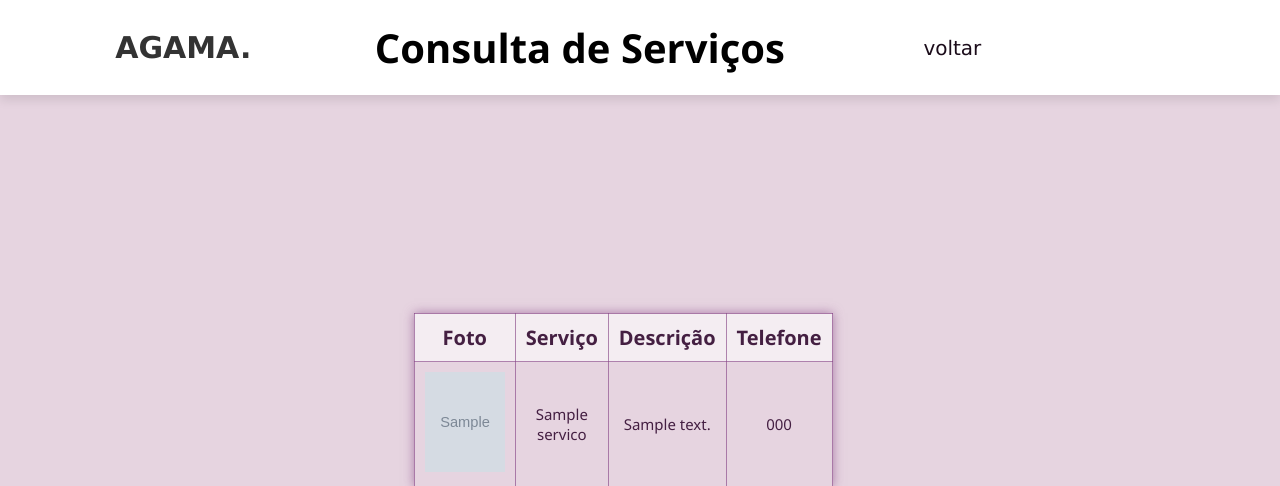
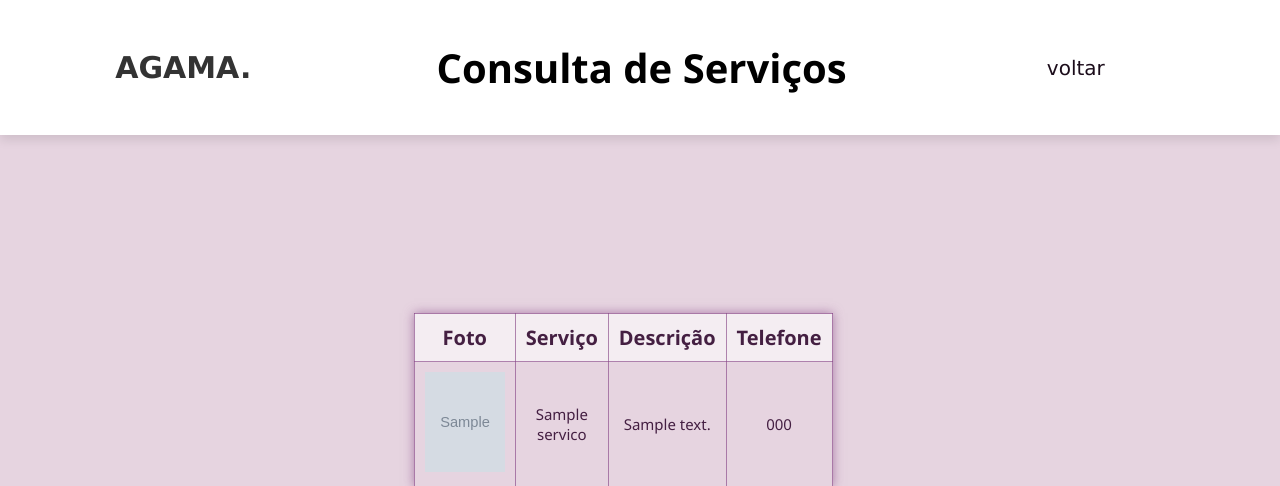
Before and after one commit to Hunterspinola/tcc, a PHP site: page /tcc/consulta-servicos.php in a window 1280 px wide. Shown: the top 486 px of the page. Run offline with PHP 8.4, Linux system fonts and the light colour scheme; tables that the repository leaves empty hold one stand-in row (values such as "Sample post"); grey boxes marked "Sample" are stand-in pictures.

Commit message:
centraliza h1

```diff
--- a/consulta-servicos.css
+++ b/consulta-servicos.css
@@ -135,3 +135,9 @@ th {
 tr:nth-child(even) {
   background-color: #f2f2f2;
 }
+
+h1.cs {
+  text-align: center;
+  margin: 20px auto;
+  display: block; /* Garante que o h1 seja tratado como bloco */
+}
```
